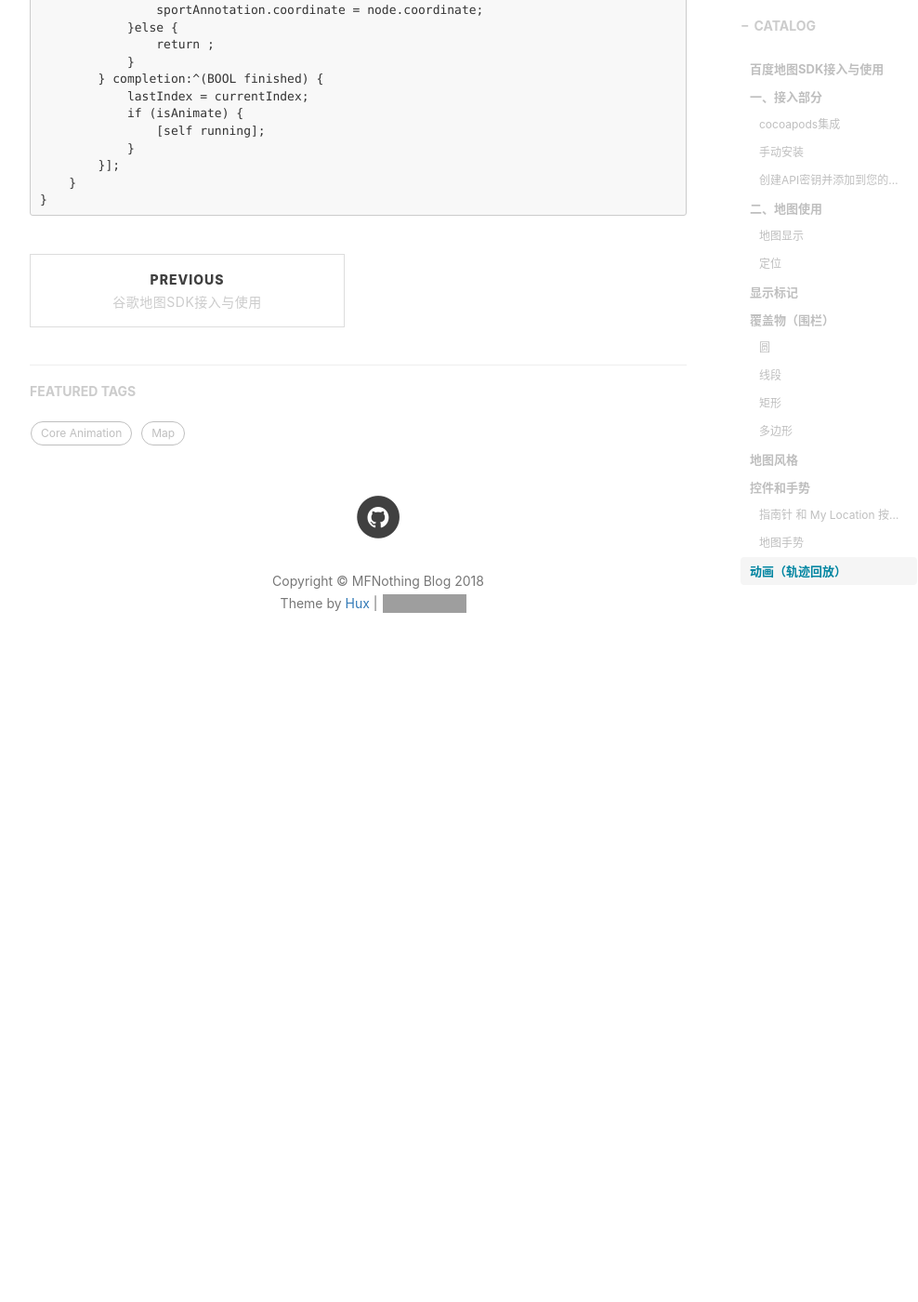
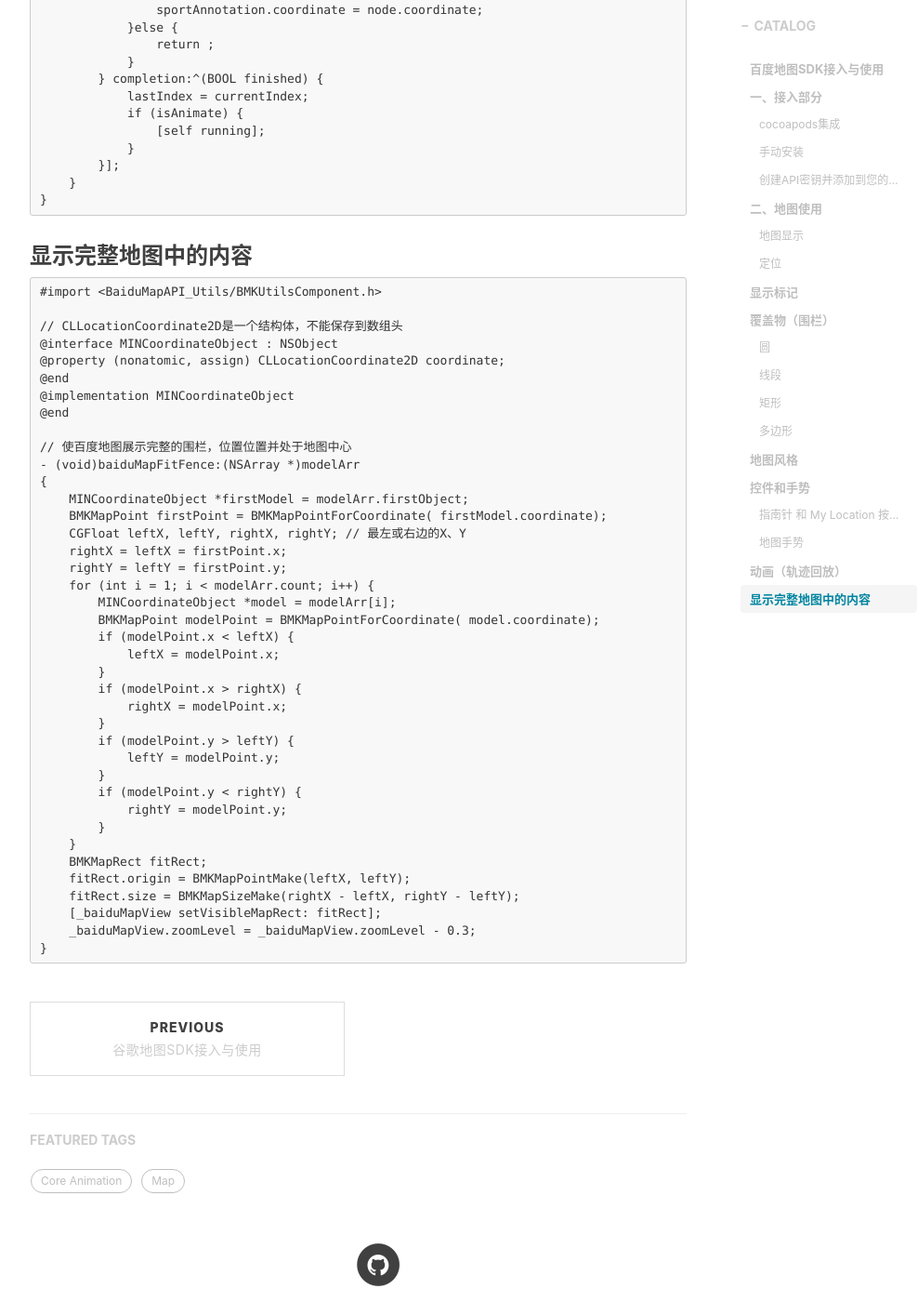
Before and after one commit to MFNothing/MFNothing.github.io, a Jekyll site: the page built from _posts/2018-03-10-BaiduMapSDK.md, in a window 1280 px wide and 1400 px high, scrolled down 14414 px. Shown: the whole window at 93% size, without its empty margins (233-1221 px from the left). Built offline with Jekyll 4.4.1, drawn with Linux system fonts in a browser that asks for light colours; nearby versions of some CDN libraries; comment, search, counter and statistics services are not loaded; before the commit the page ends 15167 px from its top, so only the background shows below that; grey boxes are pictures that could not be loaded.

Commit message:
add fit map fence

````diff
--- a/_posts/2018-03-10-BaiduMapSDK.md
+++ b/_posts/2018-03-10-BaiduMapSDK.md
@@ -449,7 +449,7 @@
 
 ```
 //个性化地图模板文件路径
-    NSString* path = [[NSBundle mainBundle] pathForResource:@"custom_config" ofType:@""];
+NSString* path = [[NSBundle mainBundle] pathForResource:@"custom_config" ofType:@""];
 //设置个性化地图样式
 [BMKMapView customMapStyle:path];
 ```
@@ -665,3 +665,46 @@
     }
 }
 ```
+### 显示完整地图中的内容
+
+```
+#import <BaiduMapAPI_Utils/BMKUtilsComponent.h>
+
+// CLLocationCoordinate2D是一个结构体，不能保存到数组头
+@interface MINCoordinateObject : NSObject
+@property (nonatomic, assign) CLLocationCoordinate2D coordinate;
+@end
+@implementation MINCoordinateObject
+@end
+
+// 使百度地图展示完整的围栏，位置位置并处于地图中心
+- (void)baiduMapFitFence:(NSArray *)modelArr
+{
+    MINCoordinateObject *firstModel = modelArr.firstObject;
+    BMKMapPoint firstPoint = BMKMapPointForCoordinate( firstModel.coordinate);
+    CGFloat leftX, leftY, rightX, rightY; // 最左或右边的X、Y
+    rightX = leftX = firstPoint.x;
+    rightY = leftY = firstPoint.y;
+    for (int i = 1; i < modelArr.count; i++) {
+        MINCoordinateObject *model = modelArr[i];
+        BMKMapPoint modelPoint = BMKMapPointForCoordinate( model.coordinate);
+        if (modelPoint.x < leftX) {
+            leftX = modelPoint.x;
+        }
+        if (modelPoint.x > rightX) {
+            rightX = modelPoint.x;
+        }
+        if (modelPoint.y > leftY) {
+            leftY = modelPoint.y;
+        }
+        if (modelPoint.y < rightY) {
+            rightY = modelPoint.y;
+        }
+    }
+    BMKMapRect fitRect;
+    fitRect.origin = BMKMapPointMake(leftX, leftY);
+    fitRect.size = BMKMapSizeMake(rightX - leftX, rightY - leftY);
+    [_baiduMapView setVisibleMapRect: fitRect];
+    _baiduMapView.zoomLevel = _baiduMapView.zoomLevel - 0.3;
+}
+```
````
Also changed, not shown: _posts/2018-03-08-GoogleMapsSDK.md (+23 -0 lines).
